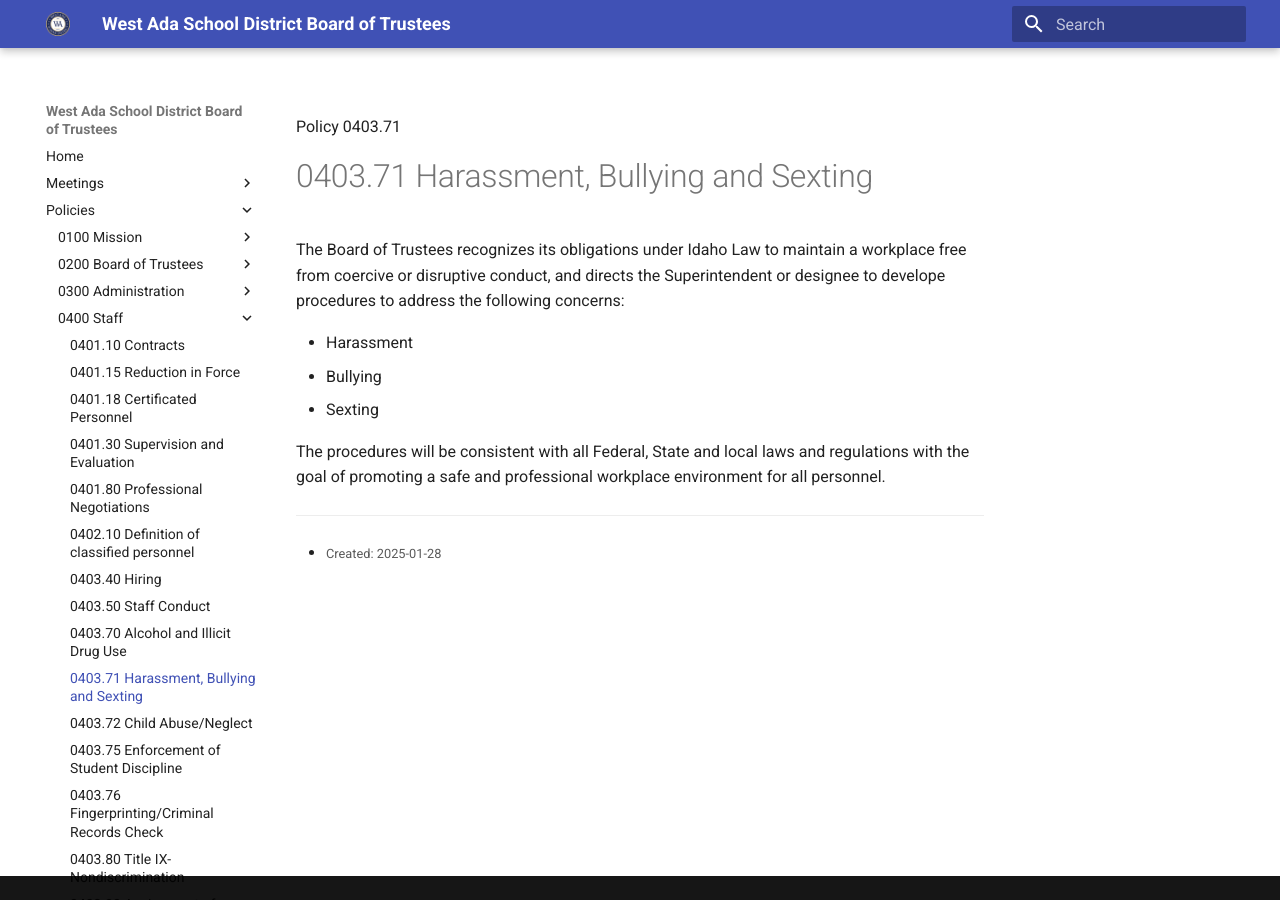
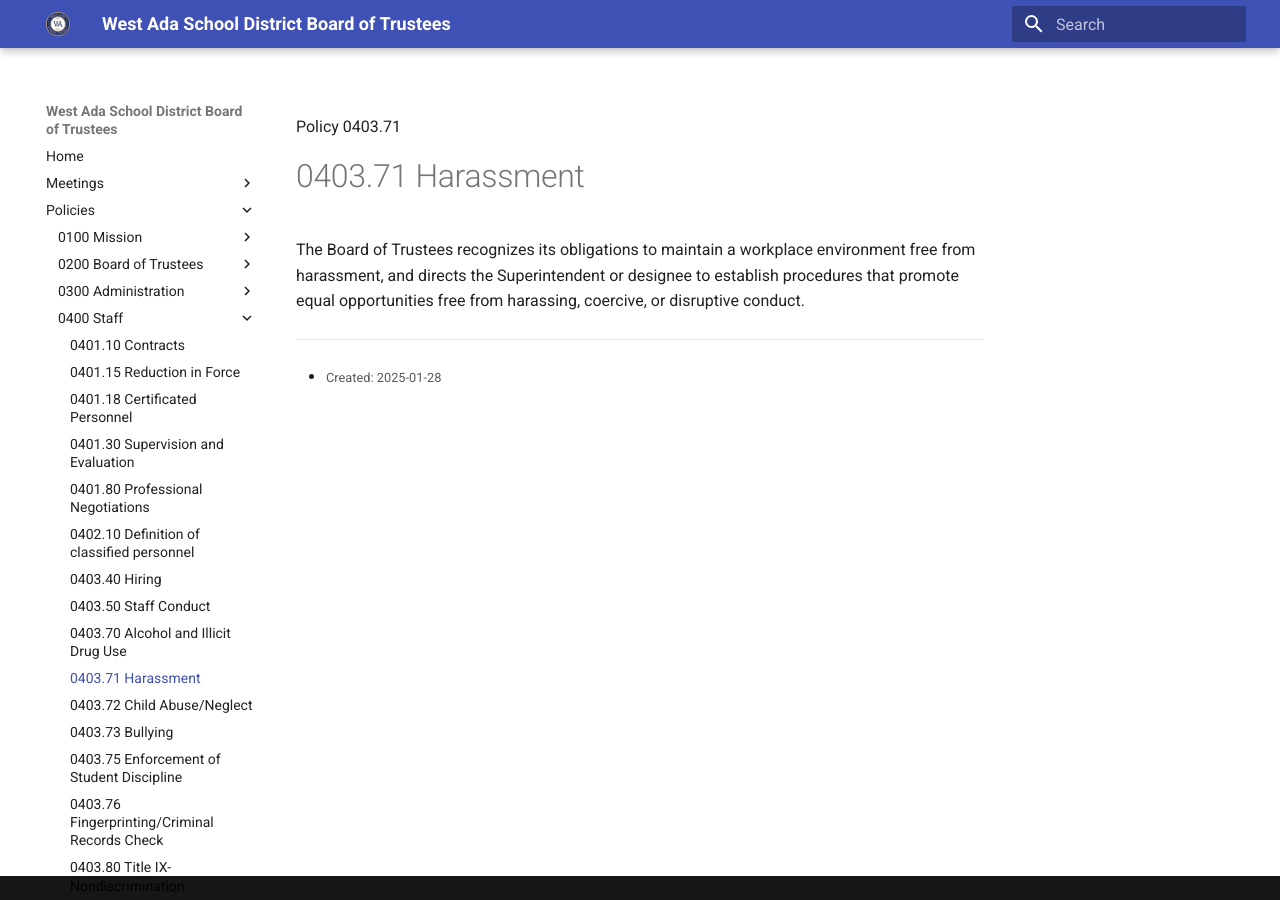
Before and after one commit to westada/section-400-hr-policy-review, an MkDocs documentation site: the page built from docs/policies/0400-Staff/0403.71.md, in a window 1280 px wide. Built offline with MkDocs 1.6.1 and Material for MkDocs 9.7.7, drawn with Linux system fonts in a browser that asks for light colours.

Commit message:
Revert "updates to harassment, bullying and sexting"
This reverts commit a0b797cdf9c98255d6cf3c76e829f523c94b5ea9.

```diff
--- a/docs/policies/0400-Staff/0403.71.md
+++ b/docs/policies/0400-Staff/0403.71.md
@@ -1,15 +1,9 @@
 ---
 created: 2025-01-28
-title: 0403.71 Harassment, Bullying and Sexting
+title: 0403.71 Harassment
 code: "0403.71"
 statutory: True
 kind: Policy
 ---
 
-The Board of Trustees recognizes its obligations under Idaho Law to maintain a workplace free from coercive or disruptive conduct, and directs the Superintendent or designee to develope procedures to address the following concerns:
-
-- Harassment
-- Bullying
-- Sexting
-
-The procedures will be consistent with all Federal, State and local laws and regulations with the goal of promoting a safe and professional workplace environment for all personnel.
+The Board of Trustees recognizes its obligations to maintain a workplace environment free from harassment, and directs the Superintendent or designee to establish procedures that promote equal opportunities free from harassing, coercive, or disruptive conduct.
```
Also changed, not shown: docs/policies/0400-Staff/0403.73.md (added, +11 -0 lines), docs/regulations/0400-Staff/0403.71-AR-01.md (+0 -12 lines), docs/regulations/0400-Staff/0403.73-AR-01.md (added, +13 -0 lines), docs/regulations/0400-Staff/0403.73-AR-02.md (added, +15 -0 lines).
